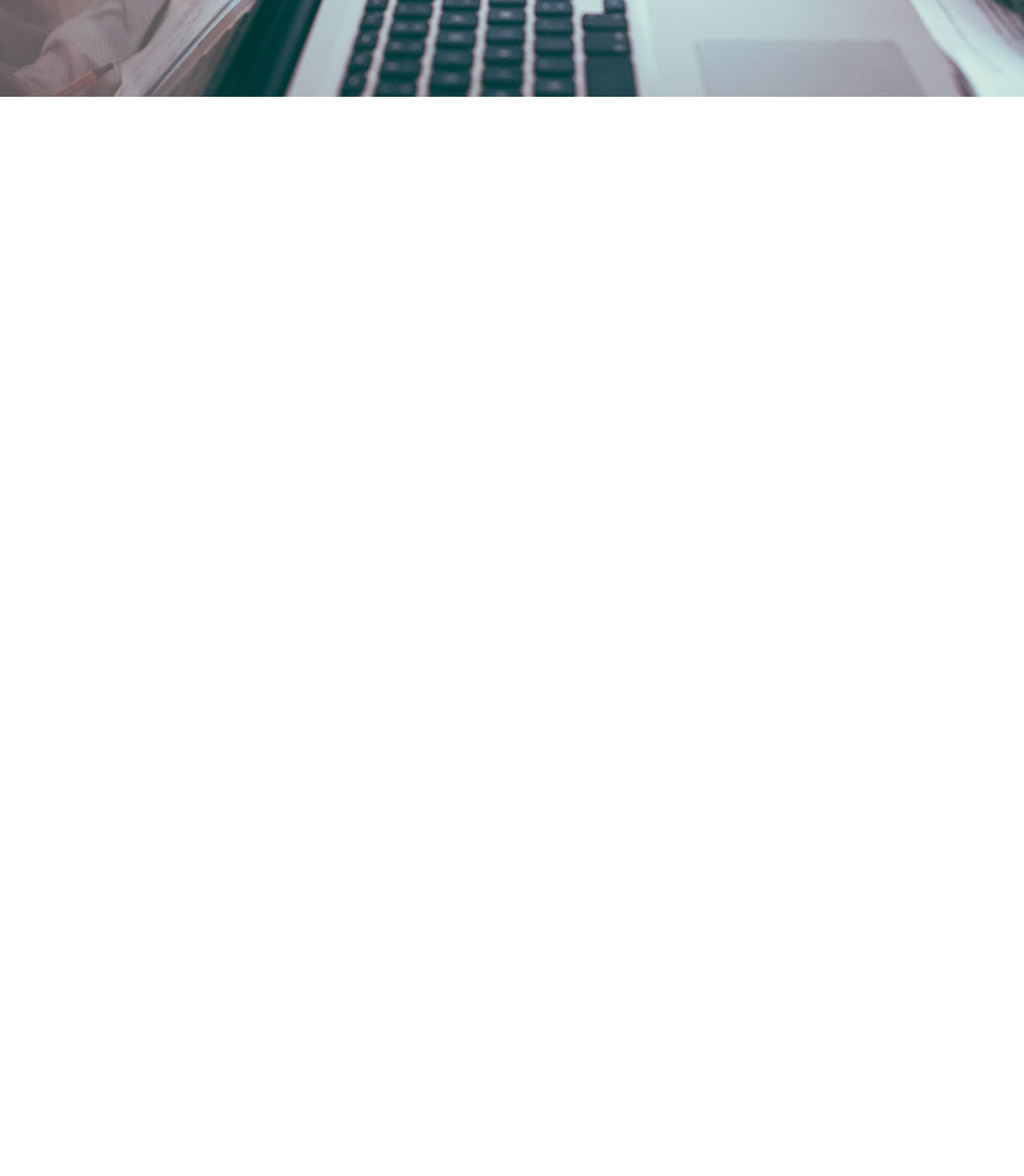
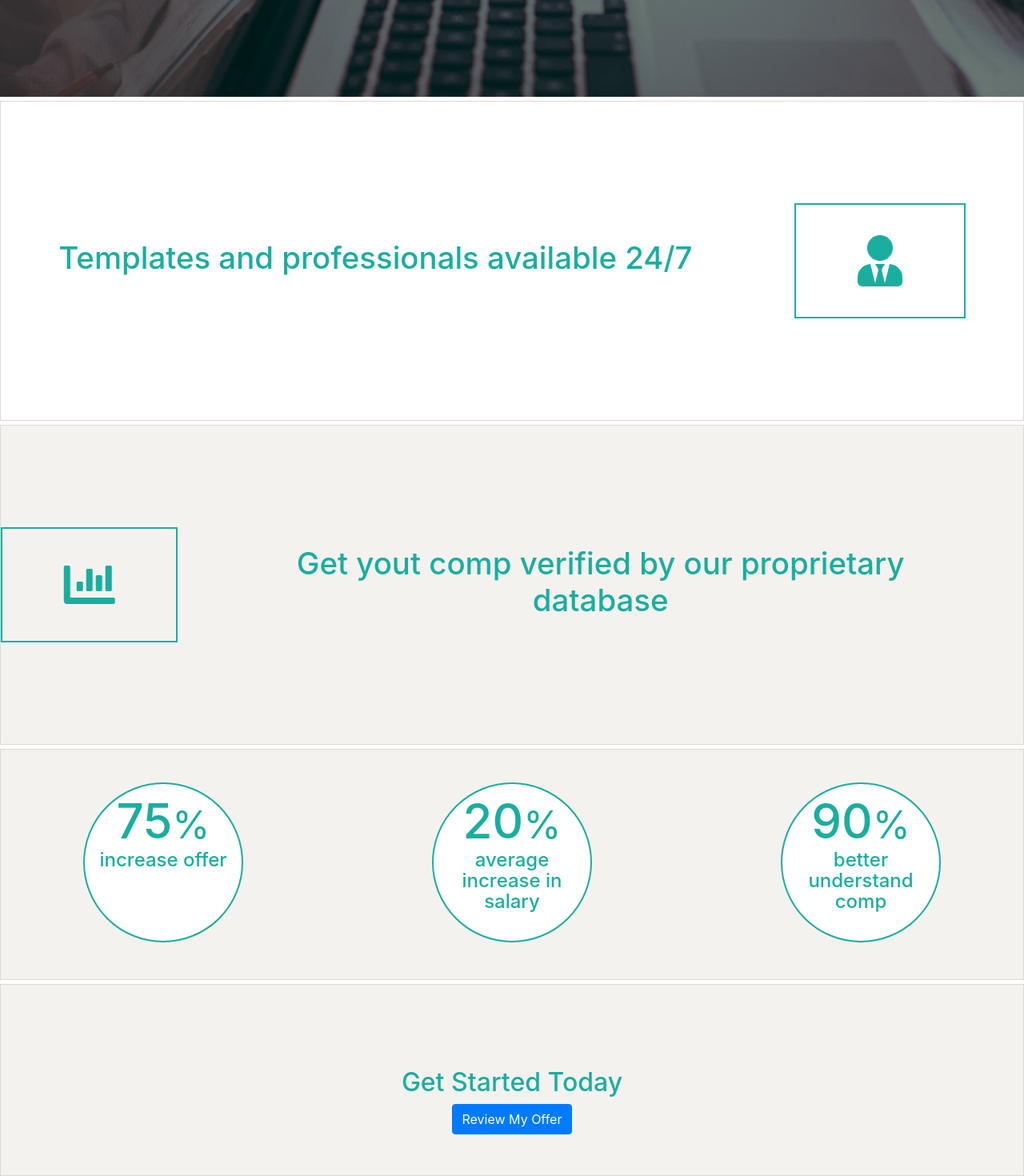
Before and after one commit to rithmschool/elevate, a React (Create React App) app in the folder frontend/: page / in a window 1280 px wide. Shown: the part 718-2188 px from the top of the page at 80% size. Before the commit the page ends 839 px from the top, so only its background shows below. Built offline with nearby package versions, Linux system fonts and the light colour scheme.

Commit message:
landing page elements added

```diff
--- a/frontend/src/Home.css
+++ b/frontend/src/Home.css
@@ -1,5 +1,6 @@
 .Home-container {
   position: relative;
+  background-color: black;
 }
 
 .Home-h1 {
@@ -18,15 +19,173 @@
   background-position: center center;
   background-repeat: no-repeat;
   background-size: cover;
+  opacity: .5;
 }
+
+.Home-template {
+  border: 1px #dcd9d5 solid;
+  position: relative;
+  display: flex;
+  align-items: center;
+  justify-content: center;
+  margin-top: 5px;
+  width: 100vw;
+  height: 50vh;
+  text-align: center;
+  color :#1AAE9F
+}
+.Home-database {
+  background-color: #F4F2EF;
+  border: 1px #dcd9d5 solid;
+  position: relative;
+  display: flex;
+  align-items: center;
+  justify-content: center;
+  margin-top: 5px;
+  width: 100vw;
+  height: 50vh;
+  text-align: center;
+  color :#1AAE9F
+}
+
+.Home-h1-template{
+  left: 20%;
+  top: 50%;
+  font-size: 3vw;
+  margin-right: 10%;
+}
+
+.fa-user-tie{
+  left: 80%;
+  top: 30%;
+  padding: 3% 6%;
+  border: 2px solid #1AAE9F;
+  font-size: 5vw;
+  text-align: center;
+}
+
+.fa-chart-bar{
+  left: 80%;
+  top: 30%;
+  padding: 3% 6%;
+  border: 2px solid #1AAE9F;
+  font-size: 5vw;
+  text-align: center;
+  margin-right: 10%;
+}
+
+
+.Home-get-started{
+  background-color: #F4F2EF;
+  border: 1px #dcd9d5 solid;
+  align-items: center;
+  justify-content: center;
+  margin-top: 5px;
+  width: 100vw;
+  height: 30vh;
+  text-align: center;
+  color :#1AAE9F;
+  padding: 8% 0;
+}
+
+.Home-circle{
+  background-color: #F4F2EF;
+  border: 1px #dcd9d5 solid;
+  position: relative;
+  align-items: center;
+  justify-content: center;
+  margin-top: 5px;
+  text-align: center;
+  color :#1AAE9F
+}
+
+.circle {
+  margin-top: 10%;
+  margin-bottom: 10%;
+  align-items: center;
+  justify-content: center;
+  display: inline-block;
+  padding: 10px;
+  text-align: center;
+  width: 200px;
+  height: 200px;
+  border-radius: 50%;
+  border: 2px solid #1AAE9F;
+}
+
+.circle::before,
+.circle::after {
+  position: absolute;
+  z-index: -1;
+  display: block;
+  content: '';
+}
+.circle,
+.circle::before,
+.circle::after {
+  box-sizing: border-box;
+  transition: all .5s;
+}
+
+.circle {
+  position: relative;
+  z-index: 2;
+  background-color: #fff;
+  border: 2px solid #1AAE9F;
+  color: #1AAE9F;
+  line-height: 50px;
+  overflow: hidden;
+}
+
+.circle:hover {
+  color: #fff;
+}
+.circle::after {
+  top: 0;
+  left: 0;
+  width: 100%;
+  height: 100%;
+  border-radius: 50%;
+  transform: scale(.5);
+}
+.circle:hover::after {
+  background: #1AAE9F;
+  border-radius: 50%;
+  transform: scale(.9);
+}
+
+.circle h2 {
+  font-size: 60px;
+}
+
+.circle p {
+  font-size: 24px;
+  line-height: 26px;
+}
+
+
+
 
 @media only screen and (max-width: 767px) {
   .Home-image1 {
     object-fit: cover;
-    width: 100%;
+    width: 100vw;
     height: 767px;
   }
   .Home-h1 {
     font-size: 6vw;
   }
+
+  .Home-database .Home-template {
+    height: 10vh;
+  }
+  .Home-h4-template{
+    font-size: 3vw;
+  }
+  .fa-chart-bar{
+    margin-left: 20px;
+  }
+  .Home-circle{
+    height: 120vh;
+  }
 }
--- a/frontend/src/Home.js
+++ b/frontend/src/Home.js
@@ -1,15 +1,53 @@
 import React from "react";
 import './Home.css';
+import { Button } from 'reactstrap';
 import img1 from './img/001.jpg';
+
 
 class Home extends React.Component {
 
   render(){
     return(
-      <div className="Home-container">
-        <img src={img1} className="Home-image1" alt="image1" />
-        <h1 className="Home-h1"> Are You paid what you deserve?</h1>
+      <div>
+        <div className="Home-container">
+          <img src={img1} className="Home-image1" alt="image1" />
+          <h1 className="Home-h1"> Are You paid what you deserve?</h1>
+        </div>
+
+        <div className="Home-template">
+          <h1 className="Home-h1-template">Templates and professionals available 24/7</h1>
+          <i className="fas fa-user-tie"></i>
+        </div>
+
+      <div className="Home-database ">
+        <i className="fas fa-chart-bar"></i>
+        <h1 className="Home-h1-template">Get yout comp verified by our proprietary database</h1>
       </div>
+
+      <div className="Home-circle">
+          <div className="row">
+              <div className="col-sm-4">
+                <div className="circle ">
+                <h2>75<small>%</small><p>increase offer</p></h2>
+                </div>
+              </div>
+              <div className="col-sm-4">
+                <div className="circle ">
+                <h2>20<small>%</small><p>average increase in salary</p></h2>
+                </div>
+              </div>
+              <div className="col-sm-4">
+                <div className="circle ">
+                <h2>90<small>%</small><p>better understand comp</p></h2>
+                </div>
+              </div>
+          </div>
+      </div>
+      <div className="Home-get-started">
+          <h2 className="">Get Started Today</h2>
+          <Button color="primary">Review My Offer</Button>
+        </div>
+     </div>
     );
   }
 }
```
